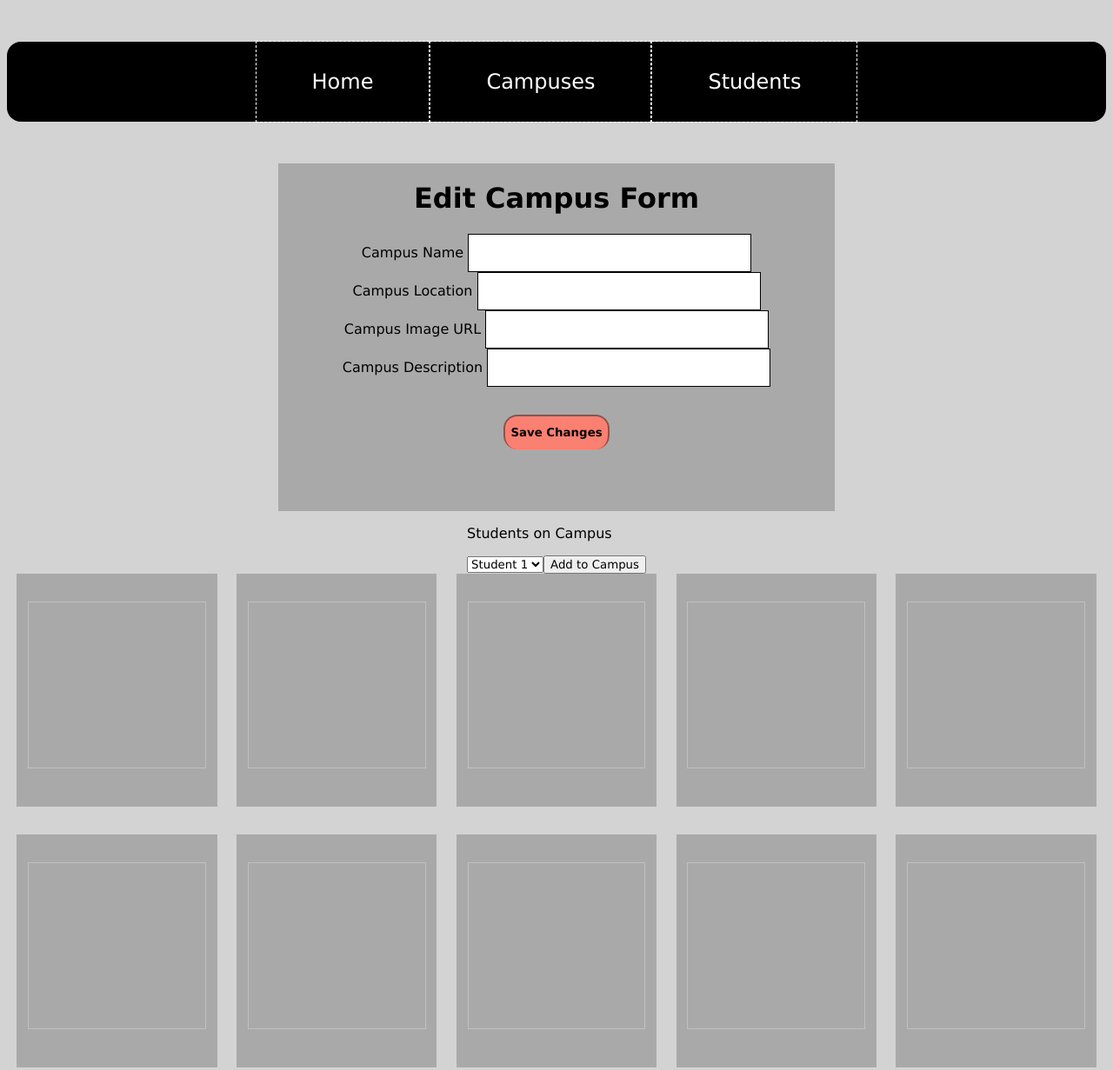
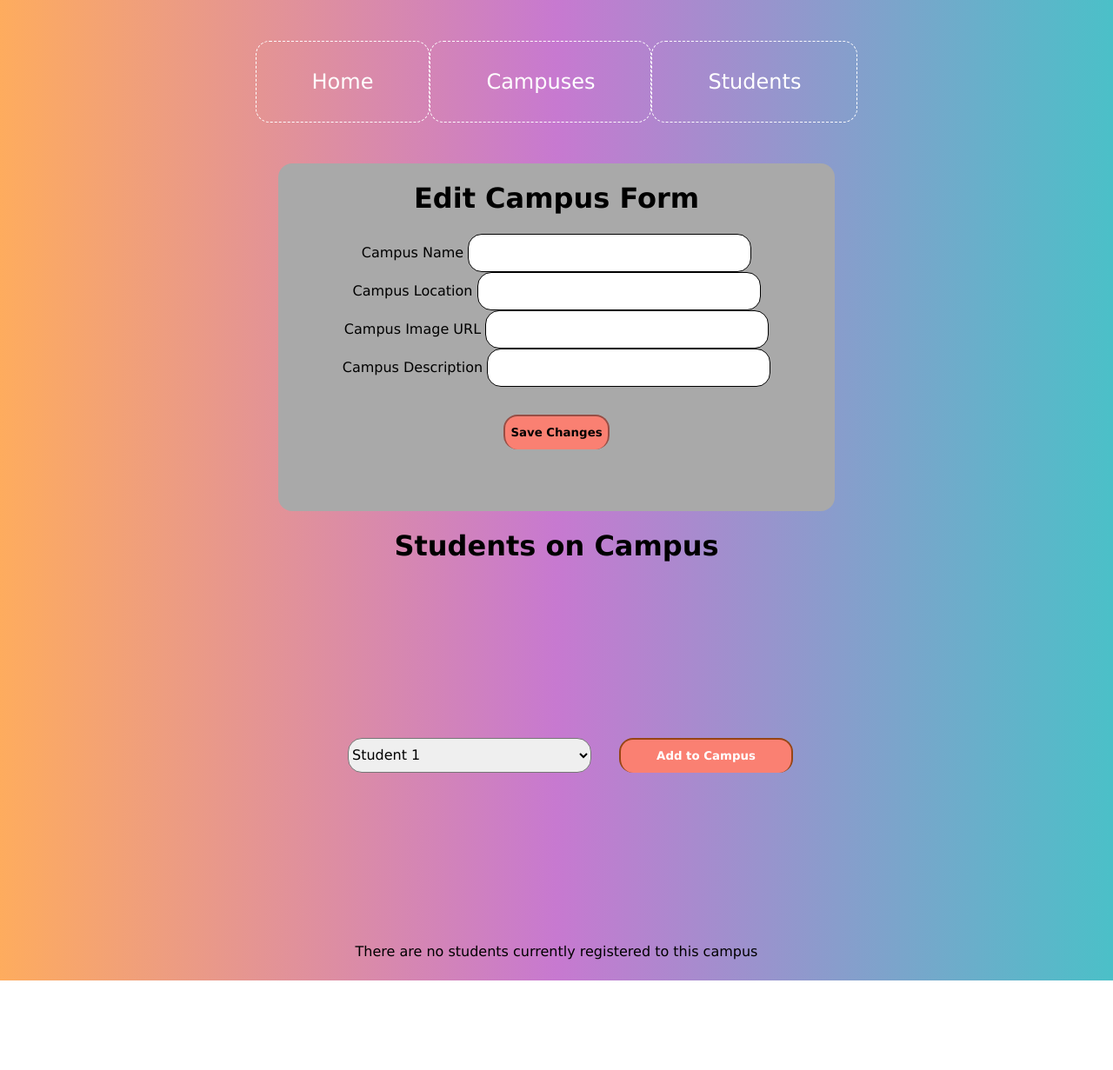
Before and after one commit to jonguzman5/CampusEnroller, a React app in the folder app/: page /Campuses/EditCampusForm in a window 1280 px wide. Shown: the whole page at 87% size. After the commit the page ends 1128 px from the top, so only its background shows below. Built offline with nearby package versions, Linux system fonts and the light colour scheme.

Commit message:
misc bug fixes and css update

```diff
--- a/app/src/components/Campuses/EditCampusForm.js
+++ b/app/src/components/Campuses/EditCampusForm.js
@@ -1,7 +1,9 @@
 import React, { Component } from 'react'
+import { NavLink } from 'react-router-dom'
 import axios from 'axios'
 import StudentsAbsent from './StudentsAbsent'
 import StudentsPresent from './StudentsPresent'
+import StudentCard from '../Students/StudentCard';
 import '../../css/Campuses.css'
 
 class EditCampusForm extends Component {
@@ -85,28 +87,65 @@ class EditCampusForm extends Component {
   render(){
     if(false){ {/*QUERY: this.state.RELQUERYRES.length === 0 */}
       return (
-        <StudentsAbsent
-          id={this.props.id}
-          name={this.props.name}
-          address={this.props.address}
-          imageurl={this.props.imageurl}
-          description={this.props.description}
-          onChange={e => this.change(e)}
-          onSubmit={this.handleSubmit}
-        />
+        <div className="editcampusform-container">
+          <form onSubmit={this.handleSubmit}>
+            <h1>Edit Campus Form</h1>
+            <label>Campus Name <input name="name" type='text' placeholder={this.props.name} onChange={e => this.change(e)}/></label>
+            <label>Campus Location <input name="address" type='text' placeholder={this.props.address} onChange={e => this.change(e)}/></label>
+            <label>Campus Image URL <input name="imageurl" type='text' placeholder={this.props.imageurl} onChange={e => this.change(e)}/></label>
+            <label>Campus Description <input name="description" type='text' placeholder={this.props.description} onChange={e => this.change(e)}/></label>
+            <input className="hide" name="id" value={this.props.id} readOnly></input>
+            <input type='submit' value="Save Changes"/> {/*ADD REDIRECT TO /CAMPUSES*/}
+          </form>
+          <h1>Students on Campus</h1>
+          <div className="box box3">
+            <div className="item item3">
+              <select >
+                <option>Student 1</option>
+                <option>Student 2</option>
+              </select>
+              <NavLink to="/"><button>Add to Campus</button></NavLink>{/*remove navlink*/}
+            </div>
+          </div>
+          <div className="studentcard-container">
+            <StudentCard/>
+            <StudentCard/>
+            <StudentCard/>
+            <StudentCard/>
+            <StudentCard/>
+            <StudentCard/>
+            <StudentCard/>
+            <StudentCard/>
+            <StudentCard/>
+            <StudentCard/>
+          </div>
+        </div>
       );
     }
     else {
       return (
-        <StudentsPresent
-          id={this.props.id}
-          name={this.props.name}
-          address={this.props.address}
-          imageurl={this.props.imageurl}
-          description={this.props.description}
-          onChange={e => this.change(e)}
-          onSubmit={this.handleSubmit}
-        />
+        <div className="editcampusform-container">
+          <form onSubmit={this.handleSubmit}>
+            <h1>Edit Campus Form</h1>
+            <label>Campus Name <input name="name" type='text' placeholder={this.props.name} onChange={e => this.change(e)}/></label>
+            <label>Campus Location <input name="address" type='text' placeholder={this.props.address} onChange={e => this.change(e)}/></label>
+            <label>Campus Image URL <input name="imageurl" type='text' placeholder={this.props.imageurl} onChange={e => this.change(e)}/></label>
+            <label>Campus Description <input name="description" type='text' placeholder={this.props.description} onChange={e => this.change(e)}/></label>
+            <input className="hide" name="id" value={this.props.id} readOnly></input>
+            <input type='submit' value="Save Changes"/> {/*ADD REDIRECT TO /CAMPUSES*/}
+          </form>
+          <h1>Students on Campus</h1>
+          <div className="box box3">
+            <div className="item item3">
+              <select >
+                <option>Student 1</option>
+                <option>Student 2</option>
+              </select>
+              <NavLink to="/"><button>Add to Campus</button></NavLink>{/*remove navlink*/}
+            </div>
+          </div>
+          <p>There are no students currently registered to this campus</p>
+        </div>
       )
     }
   }
--- a/app/src/components/Campuses/StudentsAbsent.js
+++ b/app/src/components/Campuses/StudentsAbsent.js
@@ -1,4 +1,5 @@
 import React from 'react';
+import { NavLink } from 'react-router-dom'
 import '../../css/Campuses.css';
 
 function StudentsAbsent(props){
@@ -13,13 +14,15 @@ function StudentsAbsent(props){
         <input className="hide" name="id" value={props.id} readOnly></input>
         <input type='submit' value="Save Changes"/> {/*ADD REDIRECT TO /CAMPUSES*/}
       </form>
-      <div className="editcampusform-state">
-        <p>Students on Campus</p>
-        <select>
-          <option>Student 1</option>
-          <option>Student 2</option>
-        </select>
-        <button>Add to Campus</button>
+      <h1>Students on Campus</h1>
+      <div className="box box3">
+        <div className="item item3">
+          <select >
+            <option>Student 1</option>
+            <option>Student 2</option>
+          </select>
+          <NavLink to="/"><button>Add to Campus</button></NavLink>{/*remove navlink*/}
+        </div>
       </div>
       <p>There are no students currently registered to this campus</p>
     </div>
--- a/app/src/components/Campuses/StudentsPresent.js
+++ b/app/src/components/Campuses/StudentsPresent.js
@@ -1,4 +1,5 @@
 import React from 'react';
+import { NavLink } from 'react-router-dom'
 import StudentCard from '../Students/StudentCard';
 import '../../css/Campuses.css';
 
@@ -14,13 +15,15 @@ function StudentsPresent(props){
         <input className="hide" name="id" value={props.id} readOnly></input>
         <input type='submit' value="Save Changes"/> {/*ADD REDIRECT TO /CAMPUSES*/}
       </form>
-      <div className="editcampusform-state">
-        <p>Students on Campus</p>
-        <select>
-          <option>Student 1</option>
-          <option>Student 2</option>
-        </select>
-        <button>Add to Campus</button>
+      <h1>Students on Campus</h1>
+      <div className="box box3">
+        <div className="item item3">
+          <select >
+            <option>Student 1</option>
+            <option>Student 2</option>
+          </select>
+          <NavLink to="/"><button>Add to Campus</button></NavLink>{/*remove navlink*/}
+        </div>
       </div>
       <div className="studentcard-container">
         <StudentCard/>
--- a/app/src/components/Student/Student.js
+++ b/app/src/components/Student/Student.js
@@ -31,7 +31,7 @@ class Student extends Component {
   render(){
     // this.getStudentData();
     if(!this.state.isEdit) {
-      if(false){ {/*QUERY: this.state.RELQUERYRES.length === 0 */}
+      if(true){ {/*QUERY: this.state.RELQUERYRES.length === 0 */}
         return (
           <CampusAbsent
             imageurl={this.props.imageurl}
--- a/app/src/css/Campus.css
+++ b/app/src/css/Campus.css
@@ -38,8 +38,8 @@ body {
 
 .item2 p {
   font-size: 1rem;
-  max-height: 10vh;
-  max-width: 50vw;
+  height: 10vh;
+  width: 50vw;
   overflow: scroll;
   overflow-wrap: break-word;
   word-wrap: break-word;
--- a/app/src/css/Campuses.css
+++ b/app/src/css/Campuses.css
@@ -43,13 +43,13 @@
 .campuscard-container > * {
   flex: 0 0 35vw;
   margin-bottom: 2rem;
+  background: linear-gradient(to right, #b993d6, #8ca6db);
 }
 
 /**********************************************************************/
 
 .campuscard-container .campuscard {
   text-align: center;
-  background-color: darkgrey;
   /*border: 5px solid red;*/
 }
 
--- a/app/src/css/Nav.css
+++ b/app/src/css/Nav.css
@@ -1,6 +1,6 @@
 nav {
     margin: 3rem 0;
-    background-color: black;
+    background-color: transparent;
     text-align: center;
     padding: 2rem;
     border-radius: 1rem;
--- a/app/src/css/Students.css
+++ b/app/src/css/Students.css
@@ -43,13 +43,13 @@
 .studentcard-container > * {
   flex: 0 0 18vw;
   margin-bottom: 2rem;
+  background: linear-gradient(to right, #b993d6, #8ca6db);
 }
 
 /**********************************************************************/
 
 .studentcard-container .studentcard {
   text-align: center;
-  background-color: darkgrey;
   /*border: 5px solid red;*/
 }
 
--- a/app/src/css/style.css
+++ b/app/src/css/style.css
@@ -1,5 +1,10 @@
 * {
     font-family: Verdana, Geneva, Tahoma, sans-serif;
+    border-radius: 1rem;
+}
+
+body {
+    background: linear-gradient(to right, #feac5e, #c779d0, #4bc0c8);
 }
 
 .hide {
```
